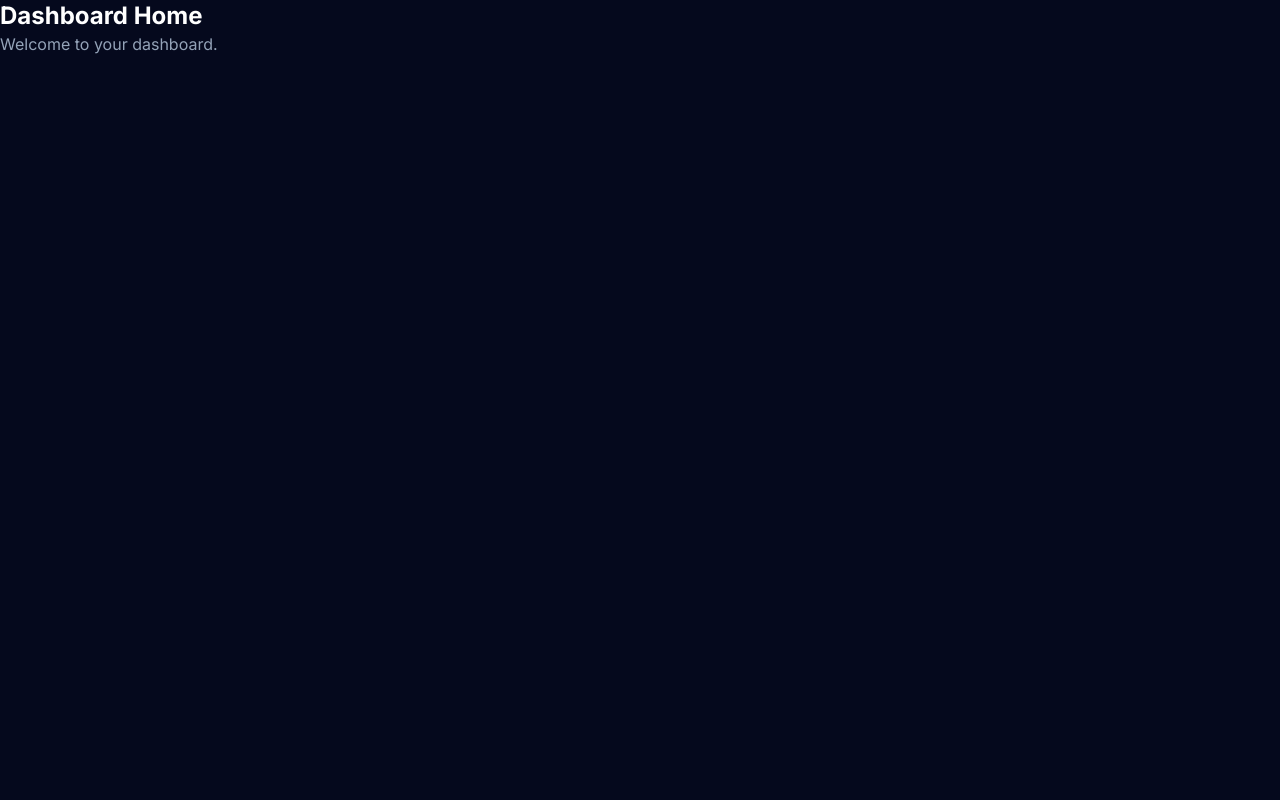
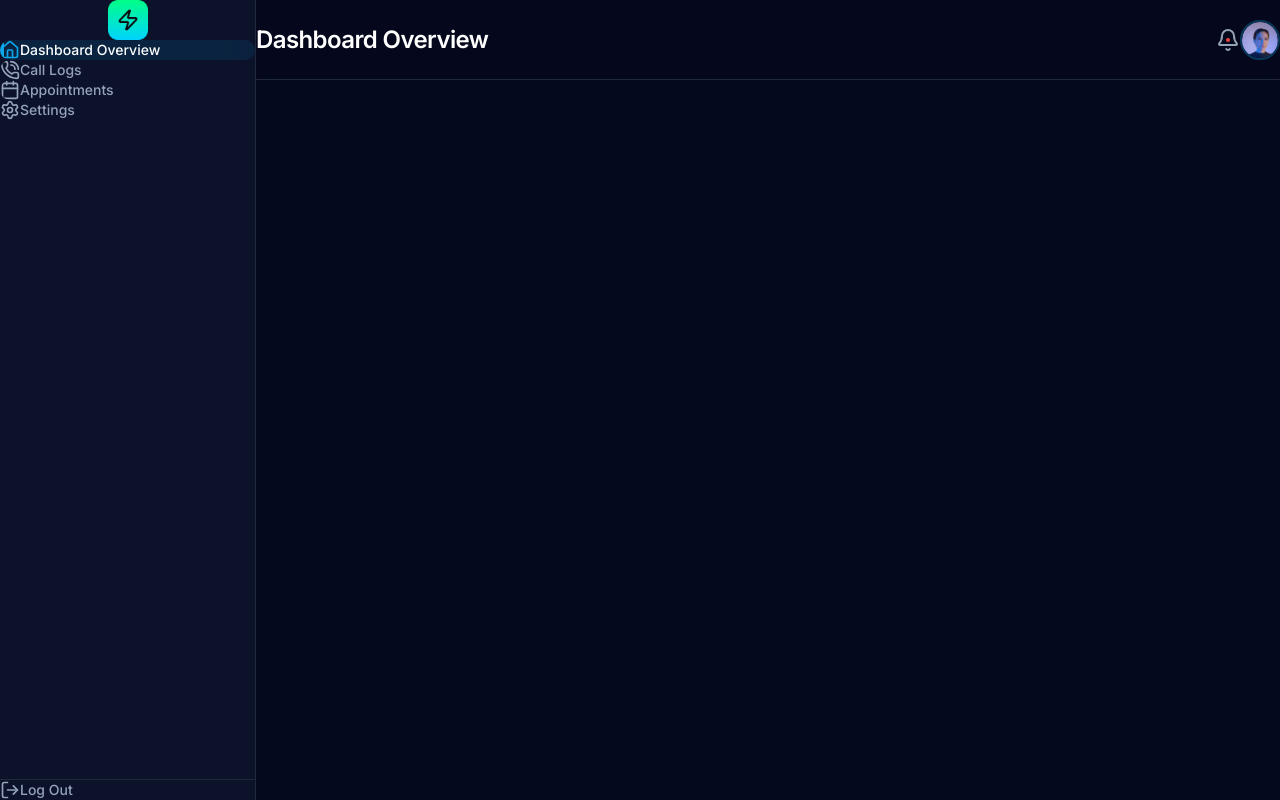
Before and after one commit to sohaibislam45/dashboard, a Next.js app: page / in a window 1280 px wide. Built offline with nearby package versions, Linux system fonts and the light colour scheme.

Commit message:
created the root application layou

```diff
--- a/src/app/layout.js
+++ b/src/app/layout.js
@@ -1,5 +1,7 @@
 import { Inter } from 'next/font/google';
 import './globals.css';
+import Sidebar from '@/components/layout/Sidebar';
+import Navbar from '@/components/layout/Navbar';
 
 const inter = Inter({ subsets: ['latin'] });
 
@@ -12,7 +14,15 @@ export default function RootLayout({ children }) {
   return (
     <html lang="en">
       <body className={inter.className}>
-        {children}
+        <div className="flex bg-background text-text-primary min-h-screen">
+          <Sidebar />
+          <div className="flex-1 ml-64 flex flex-col">
+            <Navbar />
+            <main className="flex-1 mt-20 p-8 overflow-y-auto">
+              {children}
+            </main>
+          </div>
+        </div>
       </body>
     </html>
   );
```
